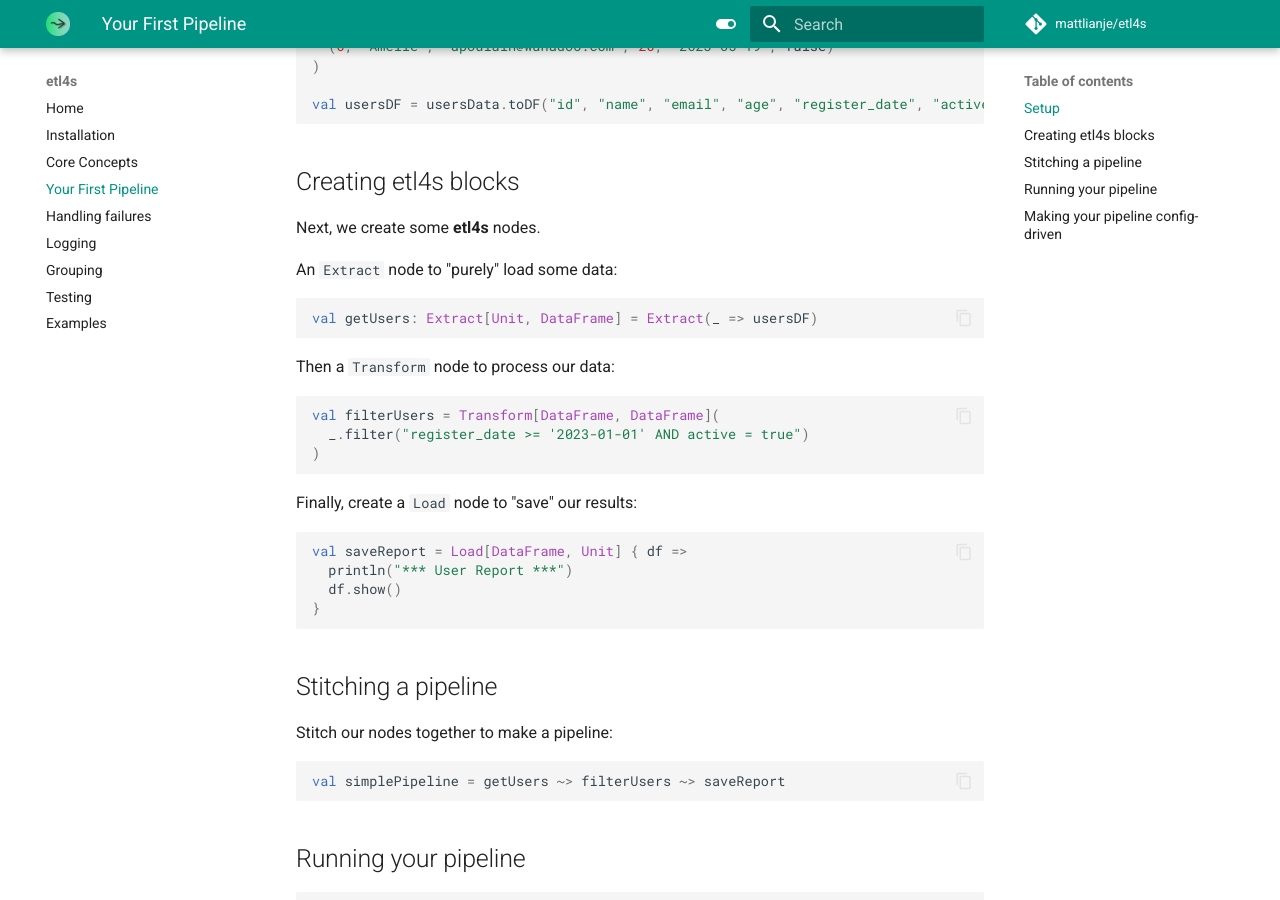
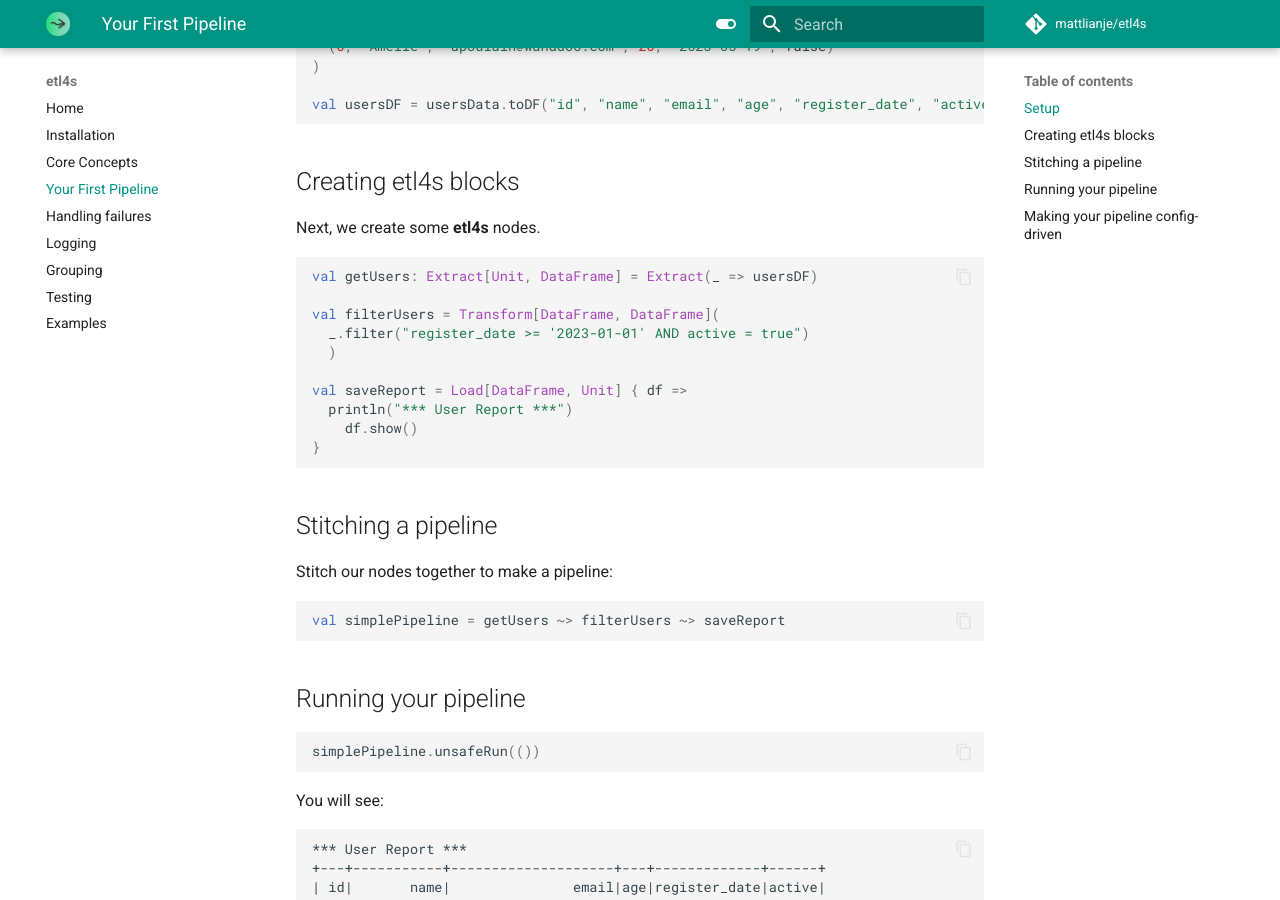
Before and after one commit to mattlianje/etl4s, an MkDocs documentation site: the page built from docs/first-pipeline.md, in a window 1280 px wide and 900 px high, scrolled down 751 px. Built offline with MkDocs 1.6.1 and Material for MkDocs 9.7.7, drawn with Linux system fonts in a browser that asks for light colours; comment, search, counter and statistics services are not loaded.

Commit message:
feat: revert doc edit

````diff
--- a/docs/first-pipeline.md
+++ b/docs/first-pipeline.md
@@ -36,23 +36,16 @@ val usersDF = usersData.toDF("id", "name", "email", "age", "register_date", "act
 ## Creating etl4s blocks
 Next, we create some **etl4s** nodes.
 
-An `Extract` node to "purely" load some data:
 ```scala
 val getUsers: Extract[Unit, DataFrame] = Extract(_ => usersDF)
-```
 
-Then a `Transform` node to process our data:
-```scala
 val filterUsers = Transform[DataFrame, DataFrame](
   _.filter("register_date >= '2023-01-01' AND active = true")
-)
-```
+  )
 
-Finally, create a `Load` node to "save" our results:
-```scala
 val saveReport = Load[DataFrame, Unit] { df =>
   println("*** User Report ***")
-  df.show()
+    df.show()
 }
 ```
 
````
